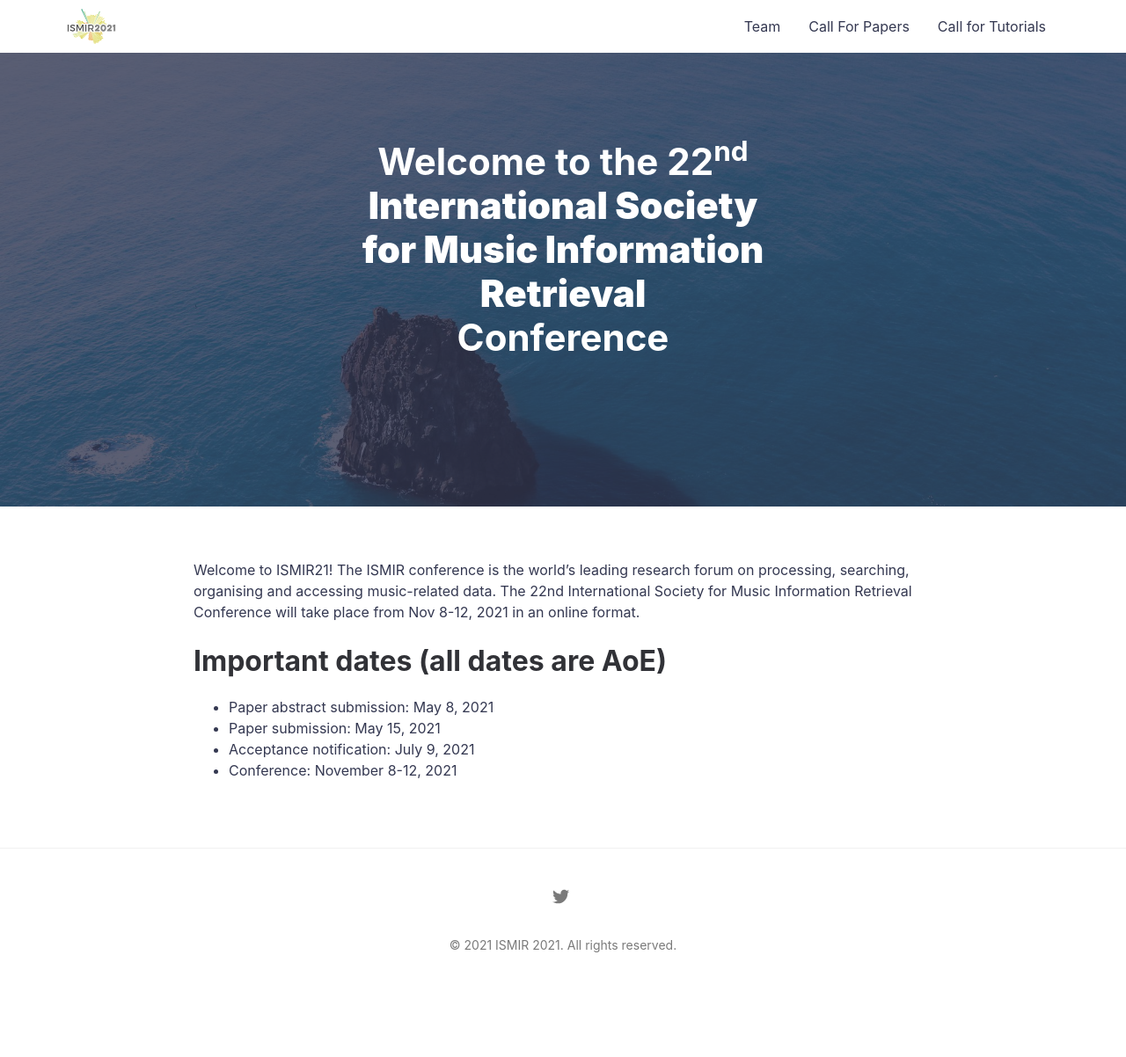
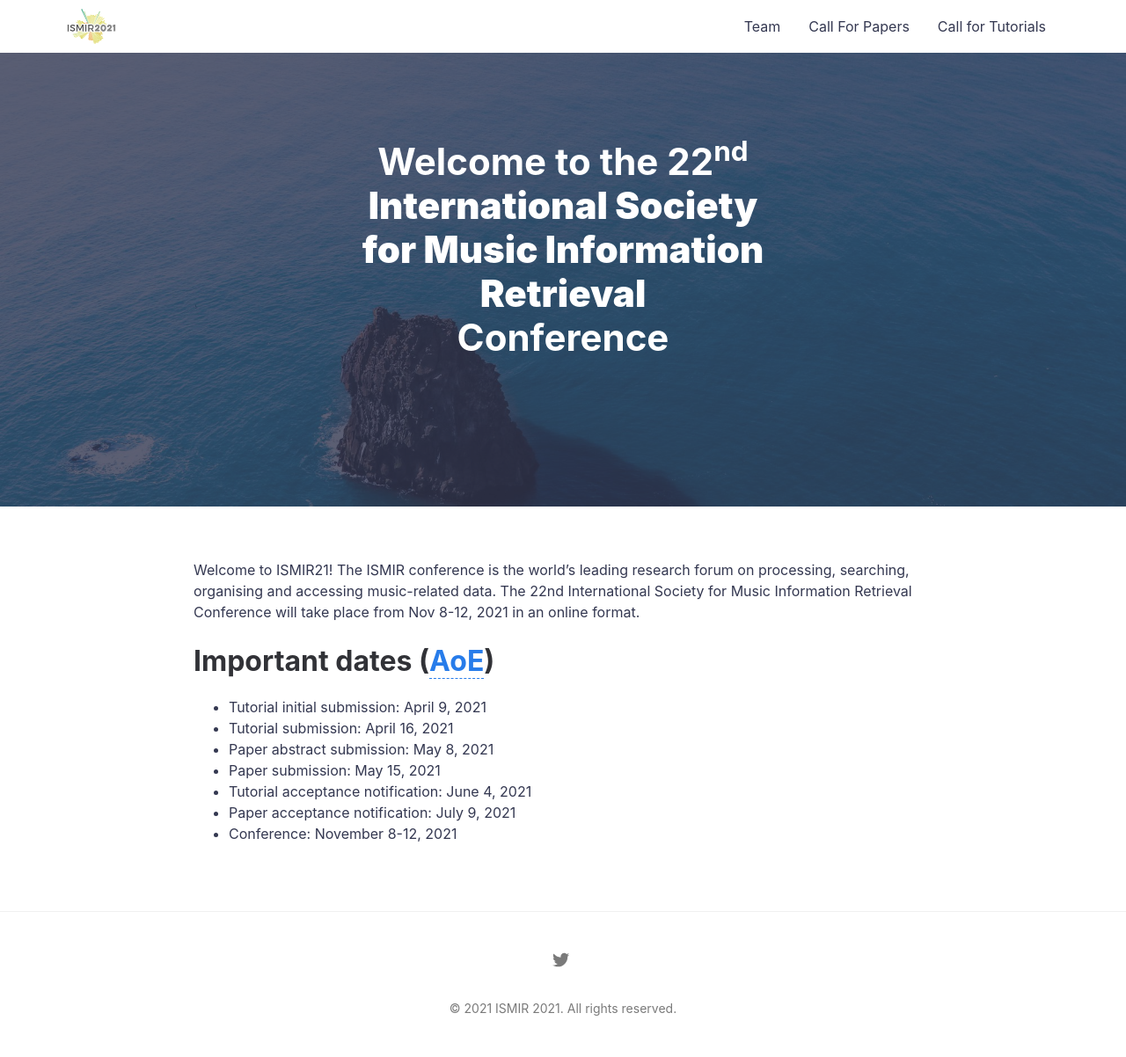
Before and after one commit to ismir2021/ismir2021.github.io, a Jekyll site: the page built from index.md, in a window 1280 px wide. Shown: the whole page at 88% size. Built offline with Jekyll 4.4.1, drawn with Linux system fonts in a browser that asks for light colours; before the commit the page ends 1130 px from its top, so only the background shows below that.

Commit message:
updated dates

```diff
--- a/index.md
+++ b/index.md
@@ -6,8 +6,11 @@ layout: home
 Welcome to ISMIR21! The ISMIR conference is the world's leading research forum on processing, searching, organising and accessing music-related data. The 22nd International Society for Music Information Retrieval Conference will take place from Nov 8-12, 2021 in an online format.
 
 
-# Important dates (all dates are AoE)
+# Important dates ([AoE](https://en.wikipedia.org/wiki/Anywhere_on_Earth))
+- Tutorial initial submission: April 9, 2021
+- Tutorial submission: April 16, 2021
 - Paper abstract submission: May 8, 2021
 - Paper submission: May 15, 2021
-- Acceptance notification: July 9, 2021
+- Tutorial acceptance notification: June 4, 2021
+- Paper acceptance notification: July 9, 2021
 - Conference: November 8-12, 2021
```
